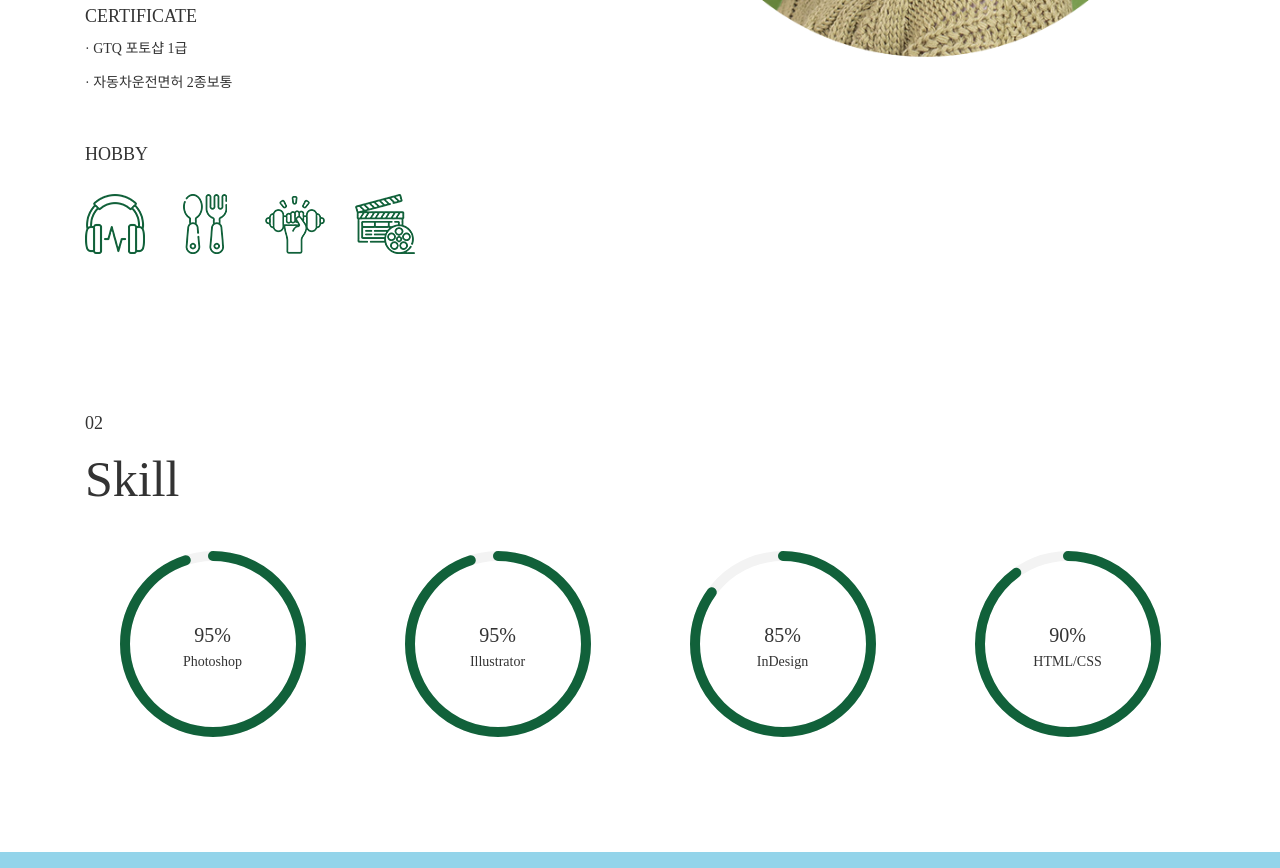
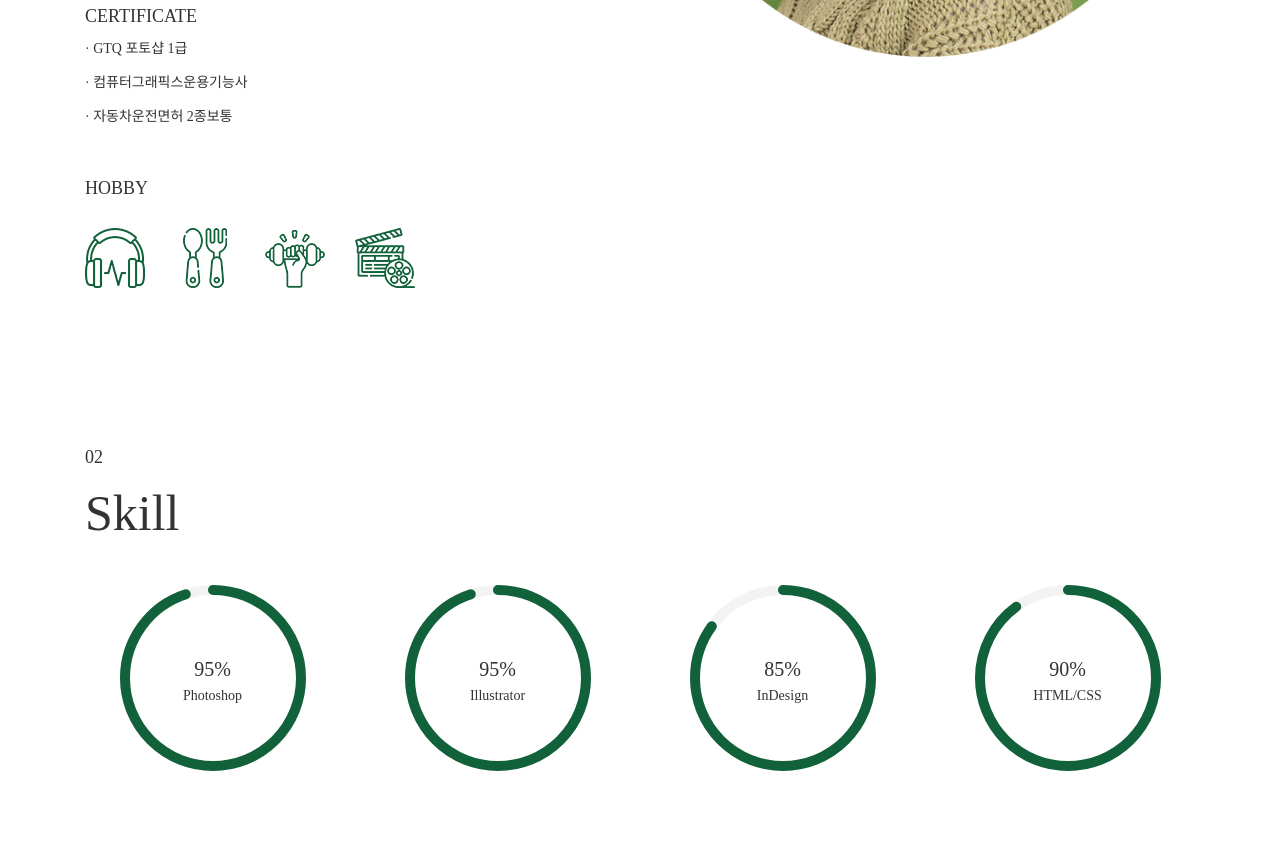
Before and after one commit to k1haena/haena_portfolio, a plain HTML site: page index.html in a window 1280 px wide. Shown: the part 1225-2093 px from the top of the page. Drawn offline with Linux system fonts and the light colour scheme; files whose address does not match are found by name; a web font is replaced by a local one.

Commit message:
Update index.html

```diff
--- a/index.html
+++ b/index.html
@@ -82,6 +82,7 @@
                 <div class="txt">
                     <h4>CERTIFICATE</h4>
                     <p>· GTQ 포토샵 1급</p>
+	            <p>· 컴퓨터그래픽스운용기능사</p>
                     <p>· 자동차운전면허 2종보통</p>
                 </div>
                 <div class="hobby">
```
